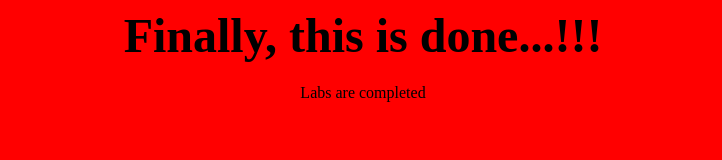
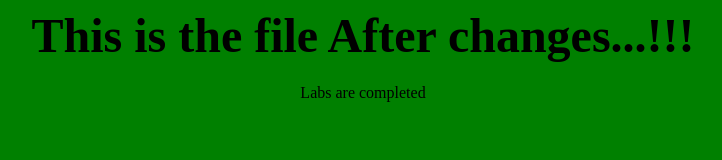
Before and after one commit to Sreelakshmi9441/Sree-BG, a plain HTML site: page index.html in a window 1280 px wide. Shown: the whole page, without its empty margins (277-999 px from the left). Drawn offline with Linux system fonts and the light colour scheme.

Commit message:
Update index.html

```diff
--- a/index.html
+++ b/index.html
@@ -1,7 +1,7 @@
 <html>
-<body style="background-color:red;">
+<body style="background-color:green;">
 <center>
-<h1><font size=8>Finally, this is done...!!!</font></h1>
+<h1><font size=8>This is the file After changes...!!!</font></h1>
 <p1> Labs are completed </p1>
 </center>
 </body>
```
